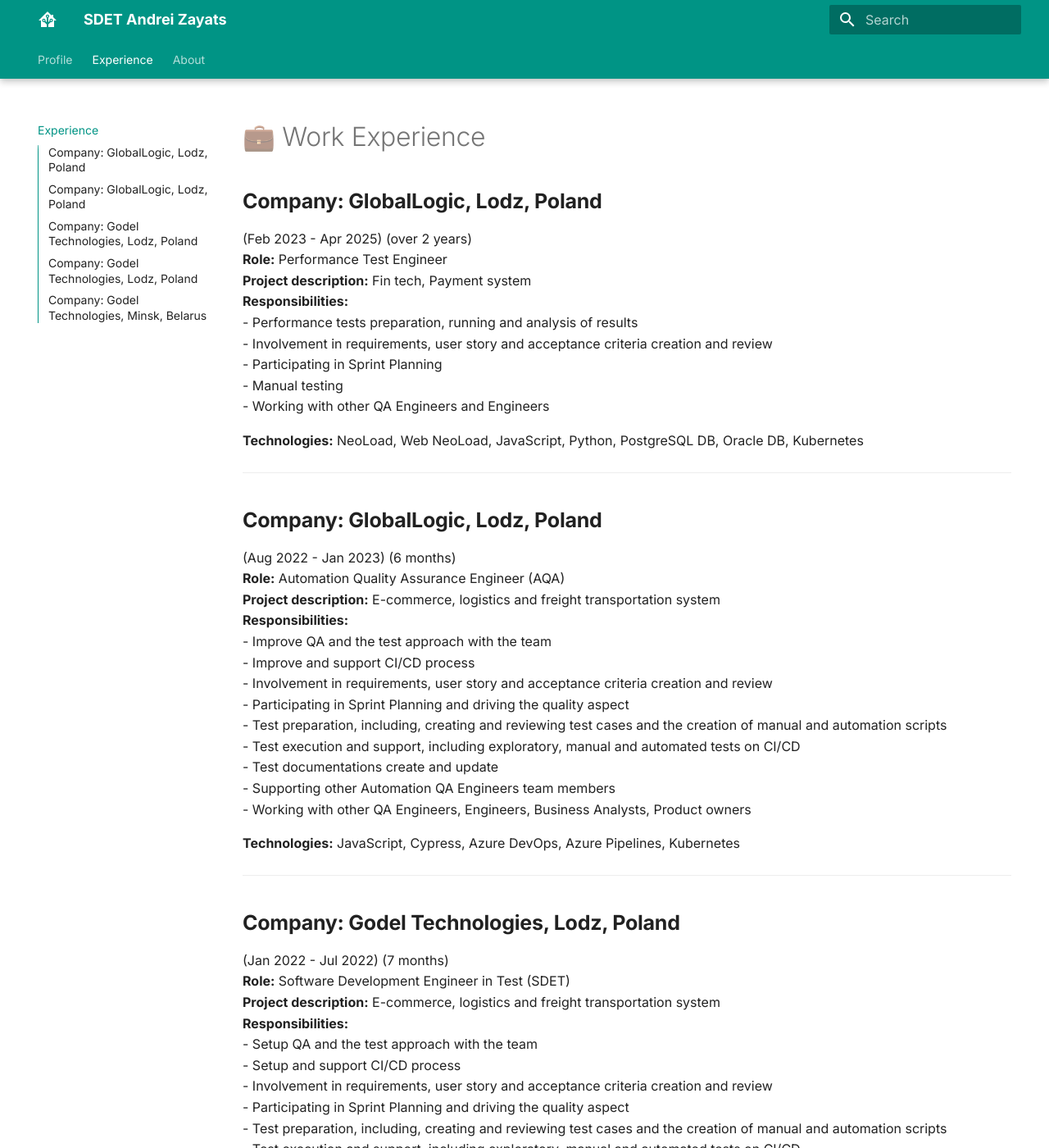
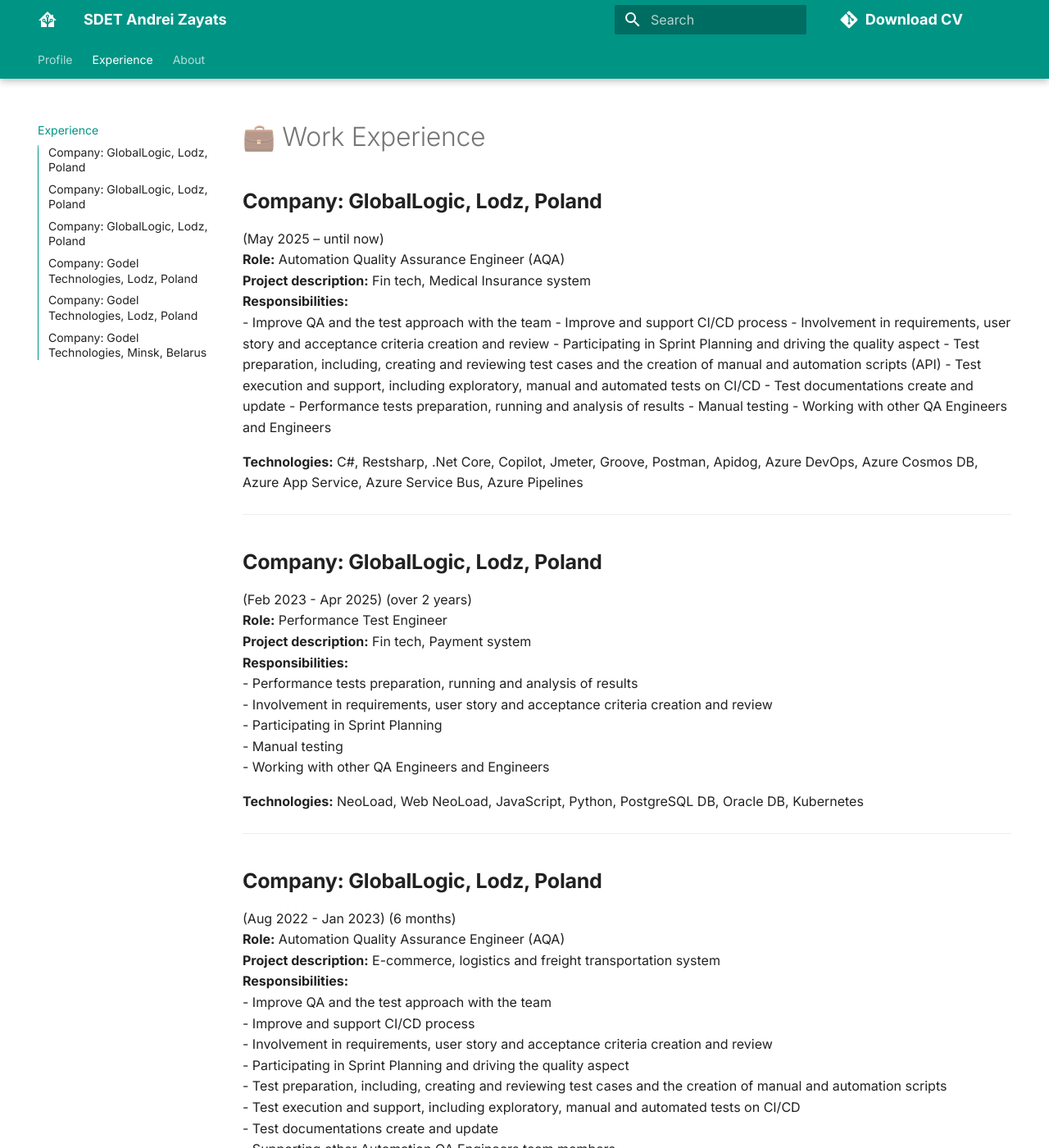
Before and after one commit to Andrei-Zayats/cv-sdet, an MkDocs documentation site: the page built from docs/experience.md, in a window 1280 px wide and 1400 px high. Shown: the whole window at 82% size. Built offline with MkDocs 1.6.1 and Material for MkDocs 9.7.7, drawn with Linux system fonts in a browser that asks for light colours.

Commit message:
Add Download CV

```diff
--- a/docker-compose.yaml
+++ b/docker-compose.yaml
@@ -1,5 +1,3 @@
-version: "3.2"
-
 services:
   mkdocs:
     image: squidfunk/mkdocs-material
--- a/docs/experience.md
+++ b/docs/experience.md
@@ -1,4 +1,26 @@
 # 💼 Work Experience
+## **Company: GlobalLogic, Lodz, Poland**
+(May 2025 – until now)
+**Role:** Automation Quality Assurance Engineer (AQA)
+**Project description:** Fin tech, Medical Insurance system
+**Responsibilities:**
+- Improve QA and the test approach with the team
+- Improve and support CI/CD process
+- Involvement in requirements, user story and acceptance criteria creation and review
+- Participating in Sprint Planning and driving the quality aspect
+- Test preparation, including, creating and reviewing test cases and the creation of manual
+and automation scripts (API)
+- Test execution and support, including exploratory, manual and automated tests on CI/CD
+- Test documentations create and update
+- Performance tests preparation, running and analysis of results
+- Manual testing
+- Working with other QA Engineers and Engineers
+
+**Technologies:** C#, Restsharp, .Net Core, Copilot, Jmeter, Groove, Postman, Apidog, Azure DevOps,
+Azure Cosmos DB, Azure App Service, Azure Service Bus, Azure Pipelines
+
+---
+
 ## **Company: GlobalLogic, Lodz, Poland**
 (Feb 2023 - Apr 2025) (over 2 years)
 **Role:** Performance Test Engineer
--- /dev/null
+++ b/docs/stylesheets/extra.css
@@ -0,0 +1,29 @@
+/* Делаем иконку и текст в хедере похожими на кнопку */
+.md-header__button.md-source {
+    background-color: #ffffff20; /* Полупрозрачный фон */
+    padding: 5px 15px;
+    border-radius: 4px;
+    margin-left: 10px;
+    transition: background-color 0.3s;
+    border: 1px solid #ffffff40;
+}
+
+/* Эффект при наведении */
+.md-header__button.md-source:hover {
+    background-color: #ffffff40;
+    border-color: #ffffff;
+}
+
+/* Скрываем стандартный текст "Download CV" на мобилках, если мешает,
+   либо настраиваем его размер */
+.md-source__repository {
+    font-weight: 700;
+    font-size: 0.9rem;
+    color: #fff !important;
+}
+
+/* Увеличиваем саму иконку скачивания */
+.md-source__icon svg {
+    width: 24px;
+    height: 24px;
+}
--- a/mkdocs.yml
+++ b/mkdocs.yml
@@ -1,5 +1,12 @@
 site_name: SDET Andrei Zayats
 site_url: https://sdet.forfeit12.keenetic.pro
+
+repo_url: https://sdet.forfeit12.keenetic.pro/SDET_Andrei_Zayats.zip
+repo_name: Download CV
+
+extra_css:
+  - stylesheets/extra.css
+
 theme:
   name: material
   language: en
@@ -21,7 +28,8 @@ theme:
     - search.suggest
     - search.highlight
   plugins:
-  - search
+    - search
+
 nav:
   - Profile: index.md
   - Experience: experience.md
```
Also changed, not shown: docs/index.md (+6 -3 lines), 3 other files.
